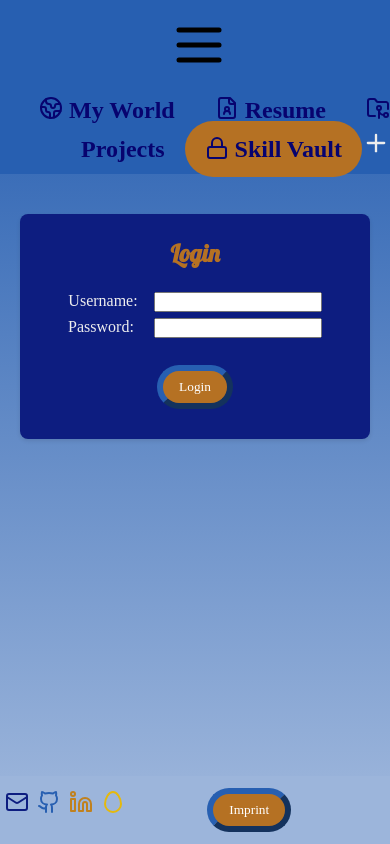
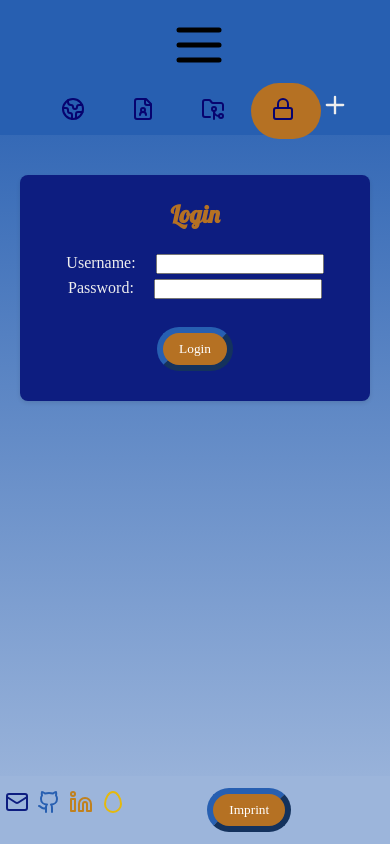
Before and after one commit to Theerabyte/bweb, a Next.js app: page /Vault in a window 390 px wide. Both pictures are taken after a click on the button 198 px from the left and 48 px from the top of the page. Built offline with nearby package versions, Linux system fonts and the light colour scheme; a web font is replaced by a local one.

Commit message:
bravo 25.8.25
nav mobile,
cont entfehrnt (de, fr)

```diff
--- a/src/[language]/de.js
+++ b/src/[language]/de.js
@@ -80,7 +80,6 @@ export const de = {
   cv: "Lebenslauf",
   proj: "Projekte",
   priv: "Fähigkeitentresor",
-  cont: "Kontakt",
 // Home
   hoMe: "Über mich:",
   hoTextMe: "Mein Name ist Naomi, ich bin 17 Jahre alt, bin im Januar 2008 geboren und mein Myers-Briggs-Typ ist ENFP. Ich erlerne Informatik an der IMS Bern mit Berufsmatur in Wirtschaft und EFZ in Applikationsentwicklung.\n In meiner Freizeit gehe ich Schlittschuhlaufen und mache andere Sachen, mehr dazu erfahrt ihr im Eintrag rechts. \n\n Meine Geschwister haben mich mein ganzes Leben lang begleitet, und sie sind der Grund, warum ich Menschen grundsätzlich mag. Ich bin stolz darauf, dass meine Geschwister und ich eine wunderbare Beziehung haben.\n Wir streiten uns zum Beispiel fast nie und haben einen aktiven Austausch, obwohl wir nicht mehr im selben Haus wohnen. Dank meines Vaters und einer meiner Brüder mag ich Informatik sehr und dank meiner Ausbildung kann ich mein Wissen und die Anwendung dieses Wissens täglich verbessern. \n\n Ich weiß noch nicht, wie meine Zukunft aussehen wird, aber ein Ziel von mir ist es, dem Militär beizutreten, sei es in der Flugfeldsoldatenabteilung oder in der ABC-Abwehr. Ein weiteres Ziel, das ich mir im Leben gerne wünsche, ist eine Reise durch verschiedene Länder, aber da bin ich noch nicht ganz so ehrgeizig. \n",
--- a/src/[language]/fr.js
+++ b/src/[language]/fr.js
@@ -80,7 +80,6 @@ export const fr = {
   cv: "Curriculum vitae",
   proj: "Projets",
   priv: "Coffre-fort des Compétences",
-  cont: "Contact",
 //Home
   hoMe: "À propos de moi",
   hoTextMe: "Je m'appelle Naomi, j'ai 17 ans, je suis née en janvier 2008 et mon type Myers-Briggs est ENFP. J'étudie l'informatique à l'IMS de Berne, avec une maturité professionnelle en commerce et un CFC en développement d'applications.\nPendant mon temps libre, je fais du patin à glace et d'autres activités. Vous trouverez plus d'informations à ce sujet dans l'article à droite.\n\nMes frères et sœur m'accompagnent depuis toujours et c'est grâce à eux que j'apprécie les gens. Je suis fière de la merveilleuse relation que nous entretenons ensemble.\n Par exemple, nous ne nous disputons presque jamais et communiquons activement, même si nous ne vivons plus sous le même toit. Grâce à mon père et à l'un de mes frères, j'apprécie beaucoup l'informatique, et grâce à mes études, je peux améliorer mes connaissances et les mettre en pratique chaque jour.\n\nJe ne sais pas encore ce que l'avenir me réserve, mais l'un de mes objectifs est de m'engager dans l'armée, que ce soit dans la division d'infanterie aéroportée ou dans la défense NBC. J'aimerais aussi voyager dans différents pays, mais je ne suis pas encore aussi ambitieux.\n",
--- a/src/components/Auth.js
+++ b/src/components/Auth.js
@@ -40,18 +40,18 @@ function Auth({ onLoginSuccess }) {
   };
 
   return (
-    <div> {/*style={{ border: '1px solid #ccc', padding: 20, maxWidth: 300 }}*/}
-      <h2 style={{textAlign: "center", paddingBottom: "1rem"}}>{t.prLoI}</h2>
+    <div>
+      <h2 style={{ textAlign: "center", paddingBottom: "1rem" }}>{t.prLoI}</h2>
       <div>
-        <label style={{paddingRight: "1rem"}}>{t.prNa}</label>
+        <label style={{ paddingRight: "1rem" }}>{t.prNa} </label>
         <input
           type="text"
           value={username}
           onChange={(e) => setUsername(e.target.value)}
         />
       </div>
-      <div style={{paddingBottom: "1rem"}}>
-        <label  style={{paddingRight: "1rem"}}>{t.prPa} </label>
+      <div style={{ paddingBottom: "1rem" }}>
+        <label style={{ paddingRight: "1rem" }}>{t.prPa} </label>
         <input
           type="password"
           value={password}
--- a/src/components/Nav.js
+++ b/src/components/Nav.js
@@ -57,10 +57,10 @@ function Nav() {
       </div>
       <button id="menuButton" className="menu-button" onClick={handleMenuToggle} style={{ marginLeft: "2%" }}><Menu className='icon' /></button>
       <div className={`${open ? "show" : "menu"}`} ref={menuRef}>
-        <a onClick={() => handleNavigation('/Home')} className={isActive('/Home') ? 'active-link' : 'nava'}><Earth className='ico'/> {t.home}</a>
-        <a onClick={() => handleNavigation('/CV')} className={isActive('/CV') ? 'active-link' : 'nava'}><FileUser className='ico' /> {t.cv}</a>
-        <a onClick={() => handleNavigation('/Projects')} className={isActive('/Projects') ? 'active-link' : 'nava'}><FolderGit2 className='ico' /> {t.proj}</a>
-        <a onClick={() => handleNavigation('/Vault')} className={isActive('/Vault') ? 'active-link' : 'nava'}><Lock className='ico' /> {t.priv}</a>
+        <a onClick={() => handleNavigation('/Home')} className={isActive('/Home') ? 'active-link' : 'nava'}><Earth className='ico'/> {!isMobile && t.home}</a>
+        <a onClick={() => handleNavigation('/CV')} className={isActive('/CV') ? 'active-link' : 'nava'}><FileUser className='ico' /> {!isMobile && t.cv}</a>
+        <a onClick={() => handleNavigation('/Projects')} className={isActive('/Projects') ? 'active-link' : 'nava'}><FolderGit2 className='ico' /> {!isMobile && t.proj}</a>
+        <a onClick={() => handleNavigation('/Vault')} className={isActive('/Vault') ? 'active-link' : 'nava'}><Lock className='ico' /> {!isMobile && t.priv}</a>
         <LanguageSwitcher />
       </div>
     </nav>
```
